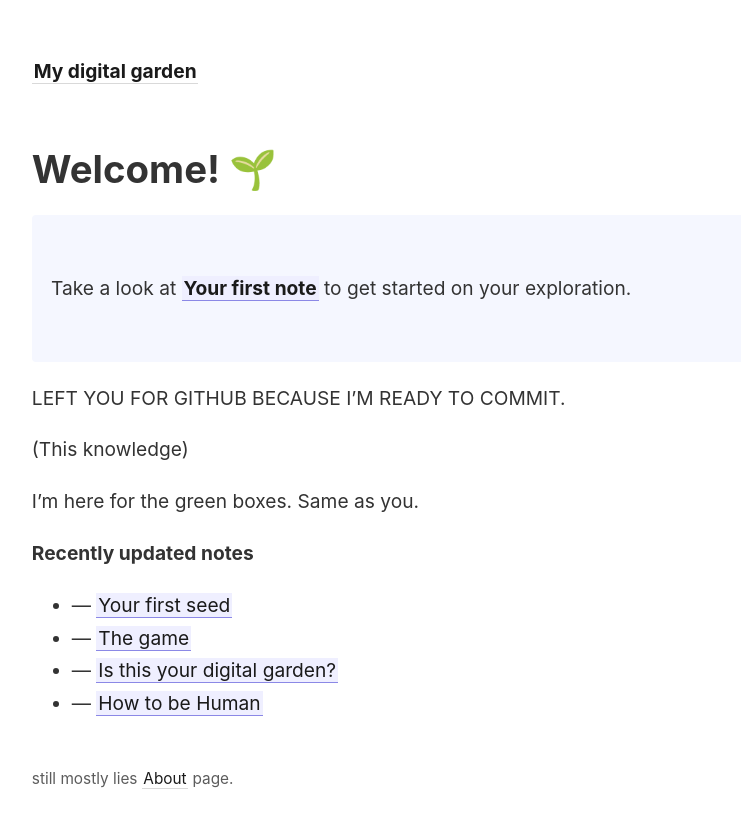
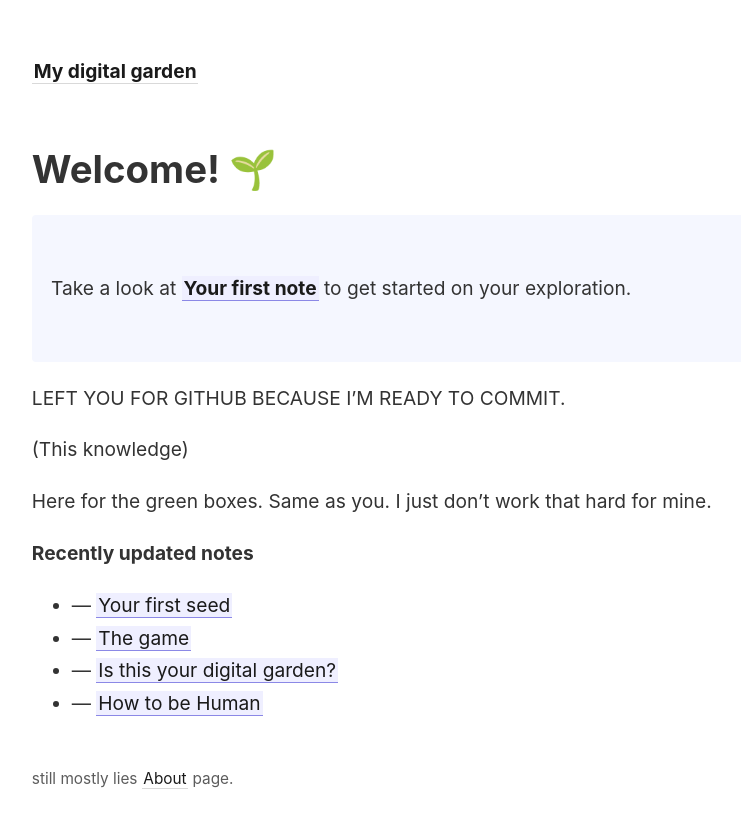
Before and after one commit to hauntedHousewife/oldhauntedhousewife.github.io, a Jekyll site: the page built from _pages/index.md, in a window 1280 px wide. Shown: the top 828 px of the page, without its empty margins (45-786 px from the left). Built offline with Jekyll 4.4.1, drawn with Linux system fonts in a browser that asks for light colours.

Commit message:
fuck you again

```diff
--- a/_pages/index.md
+++ b/_pages/index.md
@@ -15,7 +15,8 @@ LEFT YOU FOR GITHUB BECAUSE I'M READY TO COMMIT.
 
 (This knowledge)
 
-I'm here for the green boxes. Same as you.
+Here for the green boxes. Same as you.
+I just don't work that hard for mine.
 
 <strong>Recently updated notes</strong>
 
```
